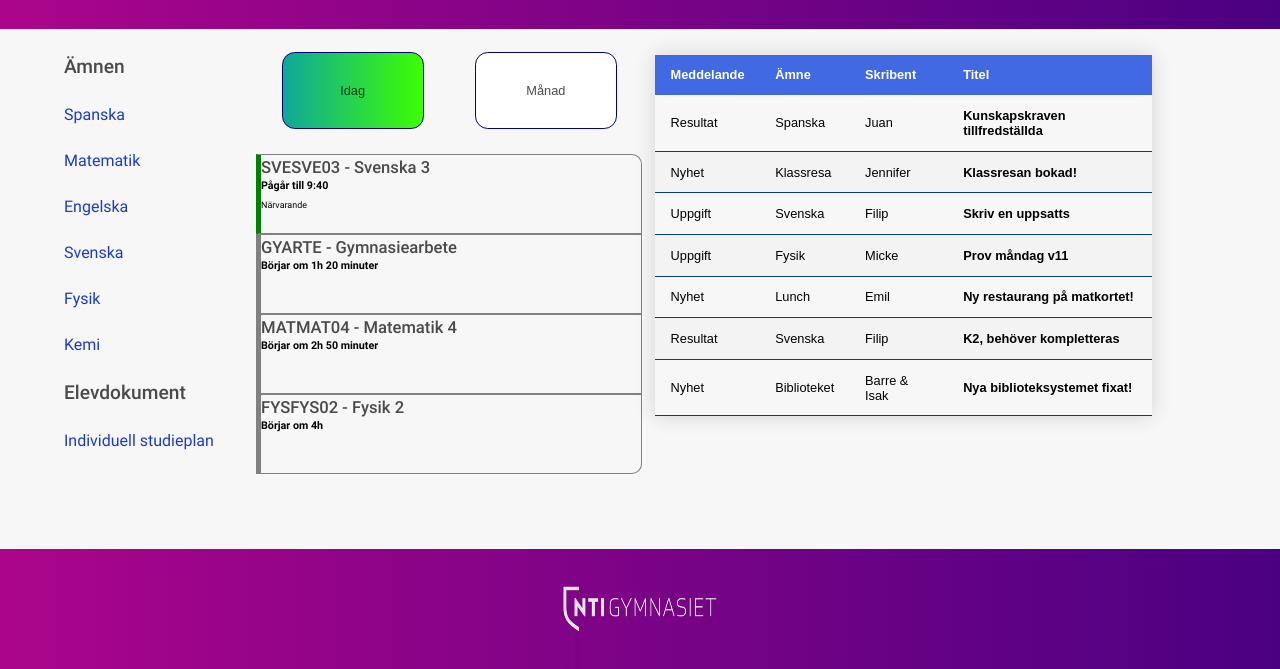
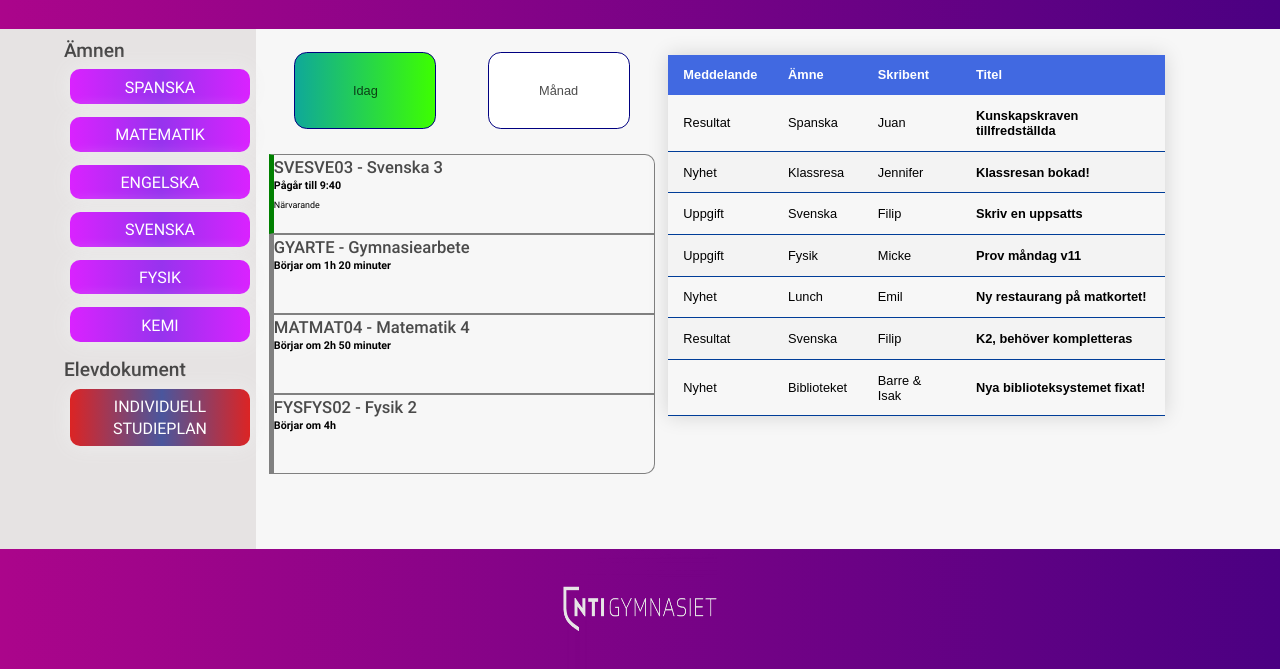
Before and after one commit to PolgerBleaten/SkolplattformGyArb, a website: page index.html in a window 1280 px wide. Shown: the part 131-800 px from the top of the page. Drawn offline with Linux system fonts and the light colour scheme; files that its build step writes are made by us from their sources.

Commit message:
drippade knapparna

```diff
--- a/index.html
+++ b/index.html
@@ -33,14 +33,14 @@
     <main>
         <nav id="sidebar">
             <h3>Ämnen</h3>
-            <a href="" data-ämnen data-linked-article="ämnen">Spanska</a>
-            <a href="" data-ämnen data-linked-article="ämnen">Matematik</a>
-            <a href="" data-ämnen data-linked-article="ämnen">Engelska</a>
-            <a href="" data-ämnen data-linked-article="ämnen">Svenska</a>
-            <a href="" data-ämnen data-linked-article="ämnen">Fysik</a>
-            <a href="" data-ämnen data-linked-article="ämnen">Kemi</a>
+            <a href="" data-ämnen data-linked-article="ämnen" class="ämnen">Spanska</a>
+            <a href="" data-ämnen data-linked-article="ämnen" class="ämnen">Matematik</a>
+            <a href="" data-ämnen data-linked-article="ämnen" class="ämnen">Engelska</a>
+            <a href="" data-ämnen data-linked-article="ämnen" class="ämnen">Svenska</a>
+            <a href="" data-ämnen data-linked-article="ämnen" class="ämnen">Fysik</a>
+            <a href="" data-ämnen data-linked-article="ämnen" class="ämnen">Kemi</a>
             <h3>Elevdokument</h3>
-            <a href="" data-studieplan data-linked-article="studieplan">Individuell studieplan</a>
+            <a href="" data-studieplan data-linked-article="studieplan" class="ämnen2">Individuell studieplan</a>
         </nav>
         <article id="startSida">
             <section class="schema">
--- a/script.js
+++ b/script.js
@@ -107,7 +107,7 @@ function darkmode() {
         element.style.color = "rgb(199, 175, 175)";
     });
     darkmodeimage.src = "Images/lightmode.png";
-    document.querySelectorAll("div.genomskinligBakgrund div, #ämnen h4, .kurser tbody tr:nth-last-of-type(even), .nyheter tbody tr:nth-last-of-type(even)").forEach(element => {
+    document.querySelectorAll("div.genomskinligBakgrund div, #ämnen h4, .kurser tbody tr:nth-last-of-type(even), .nyheter tbody tr:nth-last-of-type(even), #sidebar").forEach(element => {
         element.style.backgroundColor = "rgba(80, 80, 80, 0.692)";
     });
     if(idagaktiv){
@@ -134,7 +134,7 @@ function darkmode() {
 
 function lightmode() {
     darkmodeactive = false;
-    document.querySelectorAll("div.genomskinligBakgrund div, #ämnen h4, .kurser tbody tr:nth-last-of-type(even), .nyheter tbody tr:nth-last-of-type(even)").forEach(element => {
+    document.querySelectorAll("div.genomskinligBakgrund div, #ämnen h4, .kurser tbody tr:nth-last-of-type(even), .nyheter tbody tr:nth-last-of-type(even), #sidebar").forEach(element => {
         element.style.backgroundColor = "rgba(223, 219, 219, 0.692)";
     });
     document.querySelectorAll("button").forEach(element =>{
--- a/style.css
+++ b/style.css
@@ -89,13 +89,9 @@ main {
   grid-template-columns: 1fr 1fr 1fr;
 }
 
-#sidebar a {
-  padding-top: 3vh;
-  text-decoration: none;
-  color: rgb(27, 59, 199);
-}
-
 #sidebar {
+  background-color: rgba(223, 219, 219, 0.692);
+  margin-right: 1vw;
   display: flex;
   flex-direction: column;
 }
@@ -107,7 +103,7 @@ nav {
 }
 nav h4,
 h3 {
-  padding-top: 3vh;
+  padding-top: 1vh;
 }
 article {
   width: 80vw;
@@ -813,3 +809,42 @@ input[type="text"]:focus {
 .Visa {
   cursor: pointer;
 }
+
+.ämnen {
+  text-decoration: none;
+  background-image: linear-gradient(
+    to right,
+    #da22ff 0%,
+    #9733ee 51%,
+    #da22ff 100%
+  );
+}
+.ämnen,
+.ämnen2 {
+  margin: 0.5vw;
+  padding: 0.5vw 1.5vw;
+  text-align: center;
+  text-transform: uppercase;
+  transition: 0.5s;
+  color: white;
+  box-shadow: 0 0 20px #eee;
+  border-radius: 10px;
+  display: block;
+}
+
+.ämnen:hover,
+.ämnen2:hover {
+  background-position: right center;
+  color: #fff;
+  text-decoration: none;
+}
+
+.ämnen2 {
+  text-decoration: none;
+  background-image: linear-gradient(
+    to right,
+    #dc2424 0%,
+    #4a569d 51%,
+    #dc2424 100%
+  );
+}
```
